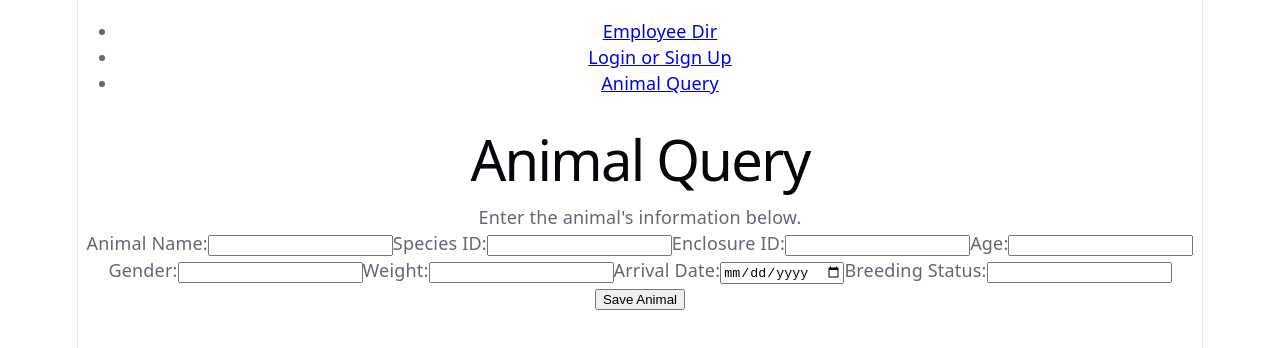
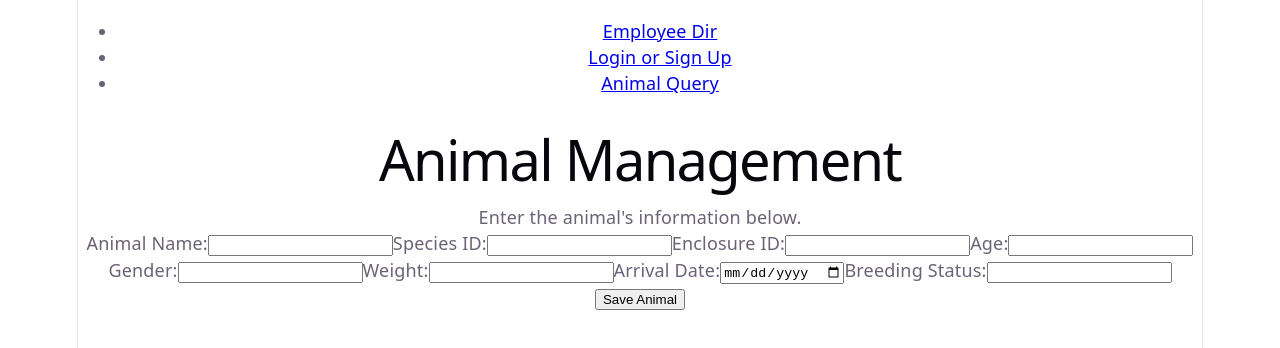
Before and after one commit to KhadeejaTap/team3, a React app in the folder frontend/: page /animals in a window 1280 px wide. Shown: the top 348 px of the page. Built offline with nearby package versions, Linux system fonts and the light colour scheme; the HTML template or start-up script is replaced by a standard one.

Commit message:
Change header from 'Animal Query' to 'Animal Management'

```diff
--- a/frontend/src/animals/AnimalManagement.jsx
+++ b/frontend/src/animals/AnimalManagement.jsx
@@ -65,7 +65,7 @@ function AnimalManagement() {
 
     return (
         <div className="animal-management">
-            <h1>Animal Query</h1>
+            <h1>Animal Management</h1>
             <p>Enter the animal's information below.</p>
 
             <form onSubmit={handleSubmit}>
```
